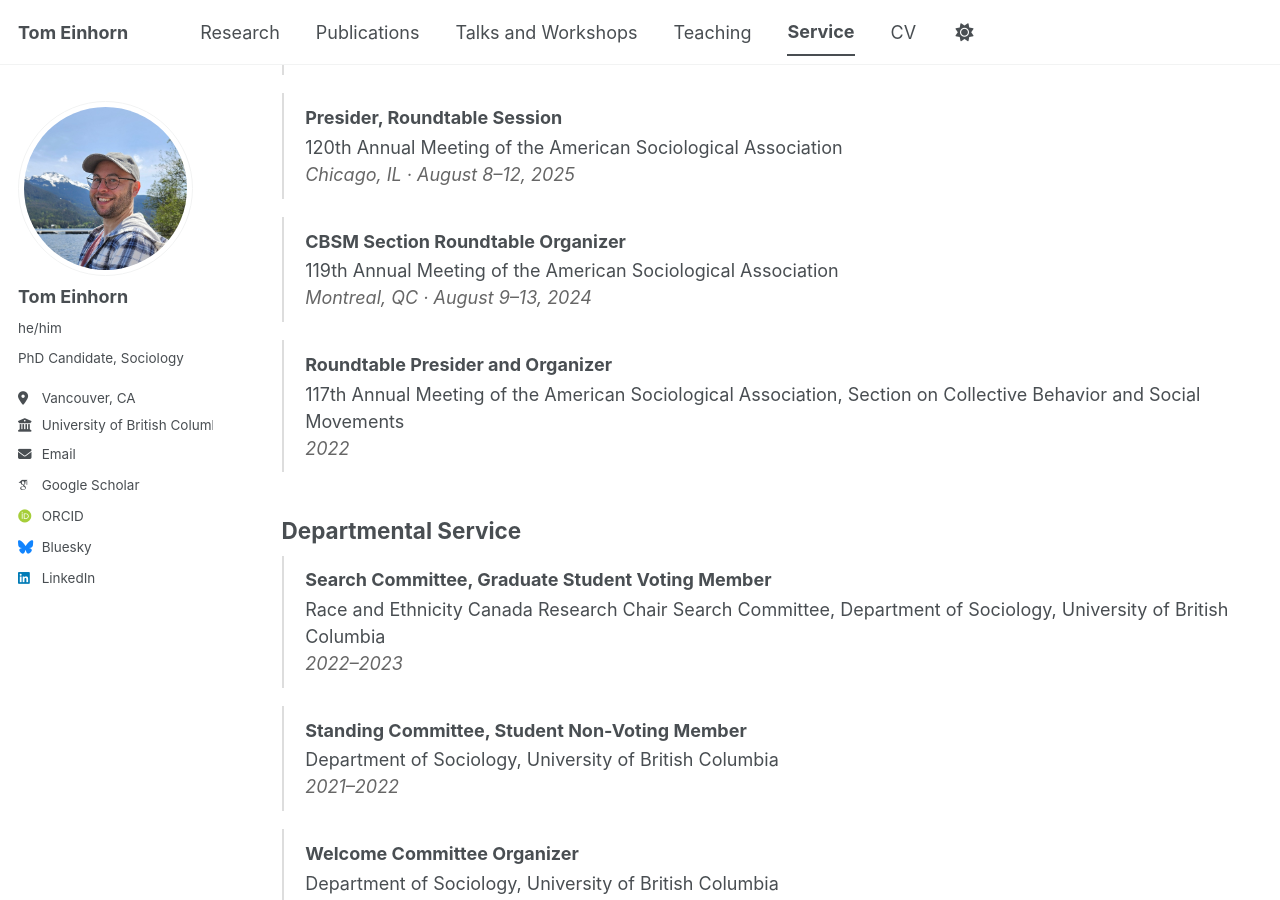
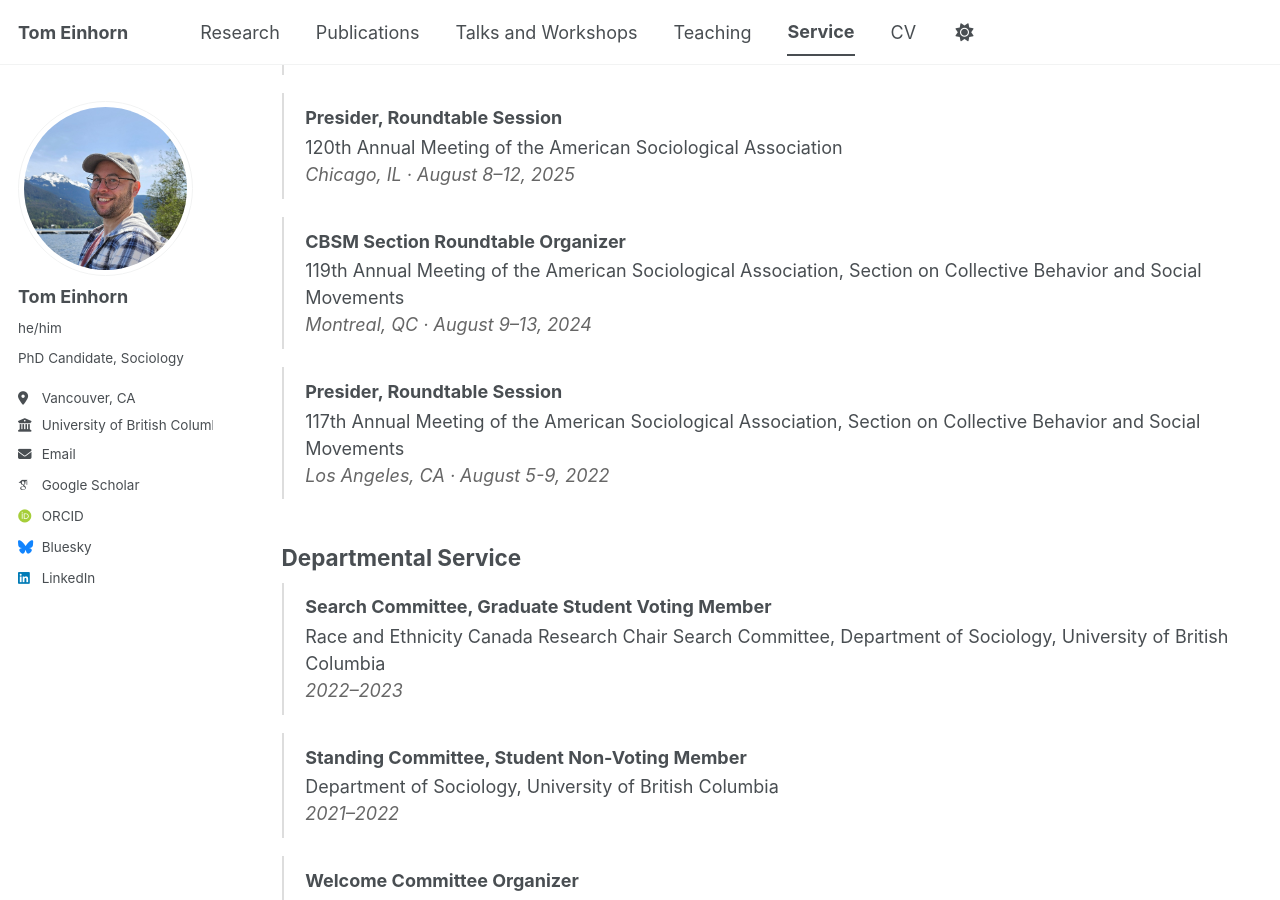
Before and after one commit to TomEinhorn/tomeinhorn.github.io, a Jekyll site: the page built from _pages/service.md, in a window 1280 px wide and 900 px high, scrolled down 420 px. Built offline with Jekyll 4.4.1, drawn with Linux system fonts in a browser that asks for light colours; some web fonts are replaced; a script bundle is joined from its source files by our own code; library files that are not in the unit come from our copies.

Commit message:
Update service.md

```diff
--- a/_pages/service.md
+++ b/_pages/service.md
@@ -48,14 +48,14 @@ author_profile: true
 
 <div class="service-entry">
   <strong>CBSM Section Roundtable Organizer</strong>
-  119th Annual Meeting of the American Sociological Association<br>
+  119th Annual Meeting of the American Sociological Association, Section on Collective Behavior and Social Movements<br>
   <em>Montreal, QC · August 9–13, 2024</em>
 </div>
 
 <div class="service-entry">
-  <strong>Roundtable Presider and Organizer</strong>
+  <strong>Presider, Roundtable Session</strong>
   117th Annual Meeting of the American Sociological Association, Section on Collective Behavior and Social Movements<br>
-  <em>2022</em>
+  <em>Los Angeles, CA · August 5-9, 2022</em>
 </div>
 
 ## Departmental Service
```
